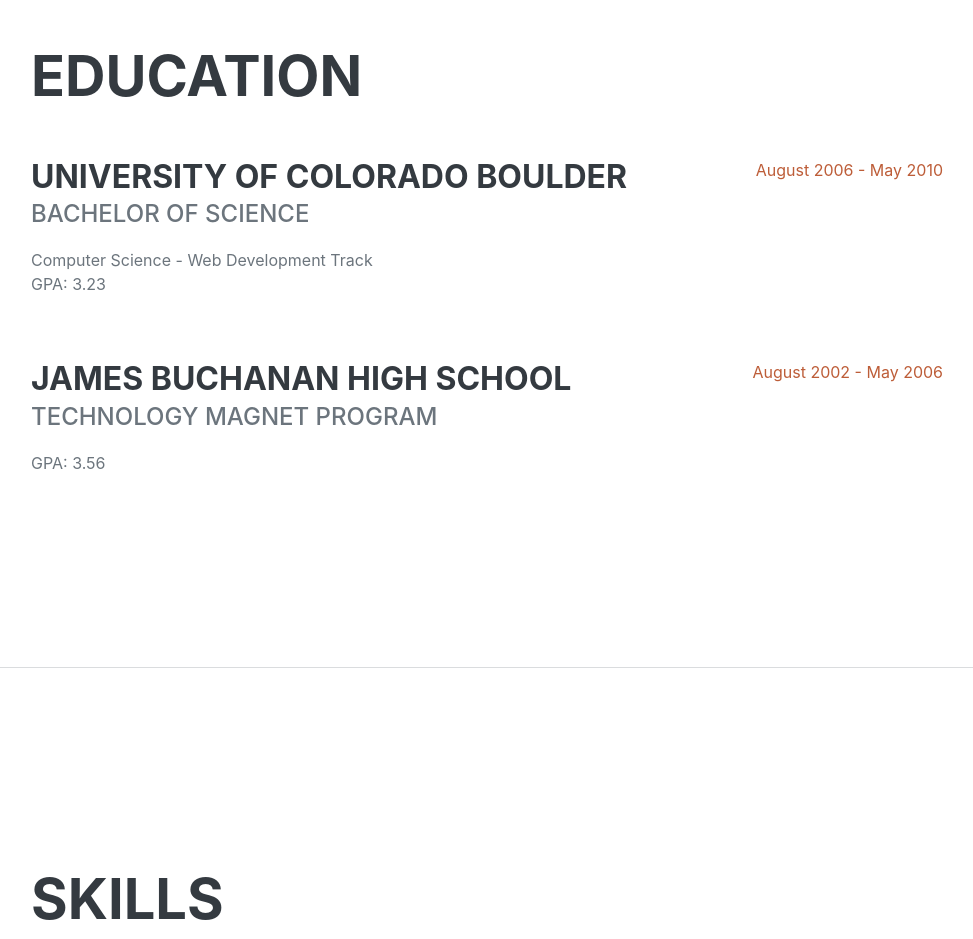
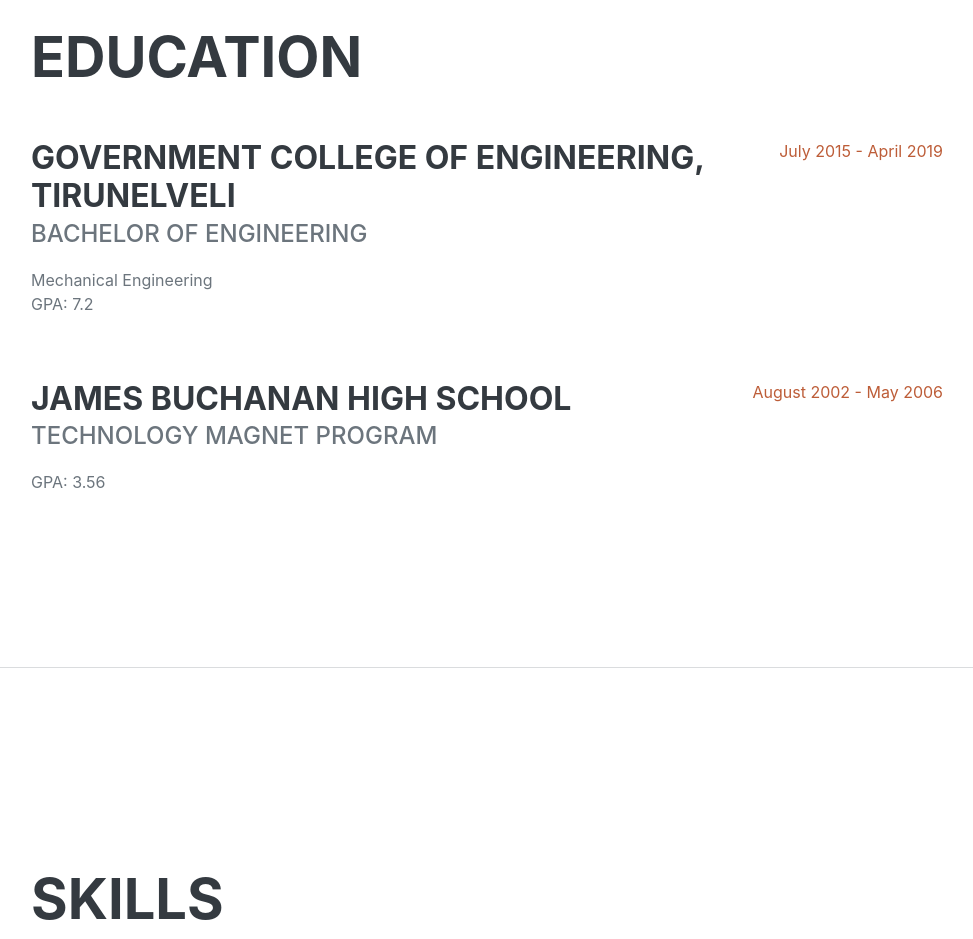
Before and after one commit to srahul2107/Aboutme, a plain HTML site: page index.html in a window 1280 px wide. Shown: the part 2140-3079 px from the top of the page, without its empty margins (289-1262 px from the left). Drawn offline with nearby package versions, Linux system fonts and the light colour scheme; a web font is replaced by a local one.

Commit message:
college add

```diff
--- a/index.html
+++ b/index.html
@@ -102,12 +102,12 @@
                     <h2 class="mb-5">Education</h2>
                     <div class="d-flex flex-column flex-md-row justify-content-between mb-5">
                         <div class="flex-grow-1">
-                            <h3 class="mb-0">University of Colorado Boulder</h3>
-                            <div class="subheading mb-3">Bachelor of Science</div>
-                            <div>Computer Science - Web Development Track</div>
-                            <p>GPA: 3.23</p>
+                            <h3 class="mb-0">Government College Of Engineering, Tirunelveli</h3>
+                            <div class="subheading mb-3">Bachelor of Engineering</div>
+                            <div>Mechanical Engineering</div>
+                            <p>GPA: 7.2</p>
                         </div>
-                        <div class="flex-shrink-0"><span class="text-primary">August 2006 - May 2010</span></div>
+                        <div class="flex-shrink-0"><span class="text-primary">July 2015 - April 2019</span></div>
                     </div>
                     <div class="d-flex flex-column flex-md-row justify-content-between">
                         <div class="flex-grow-1">
```
